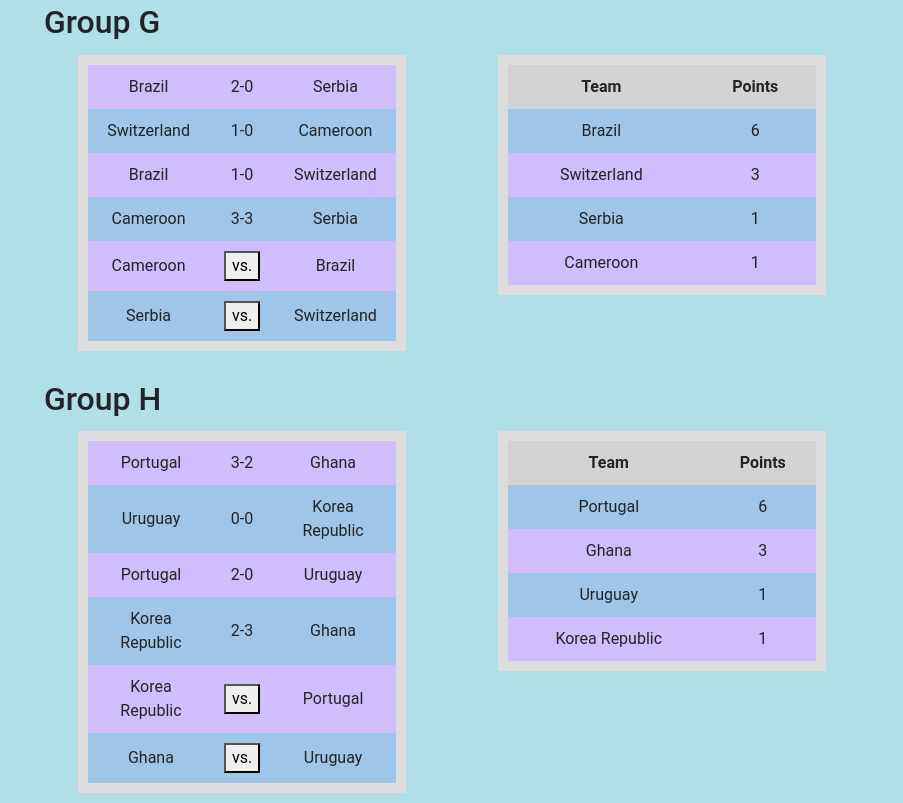
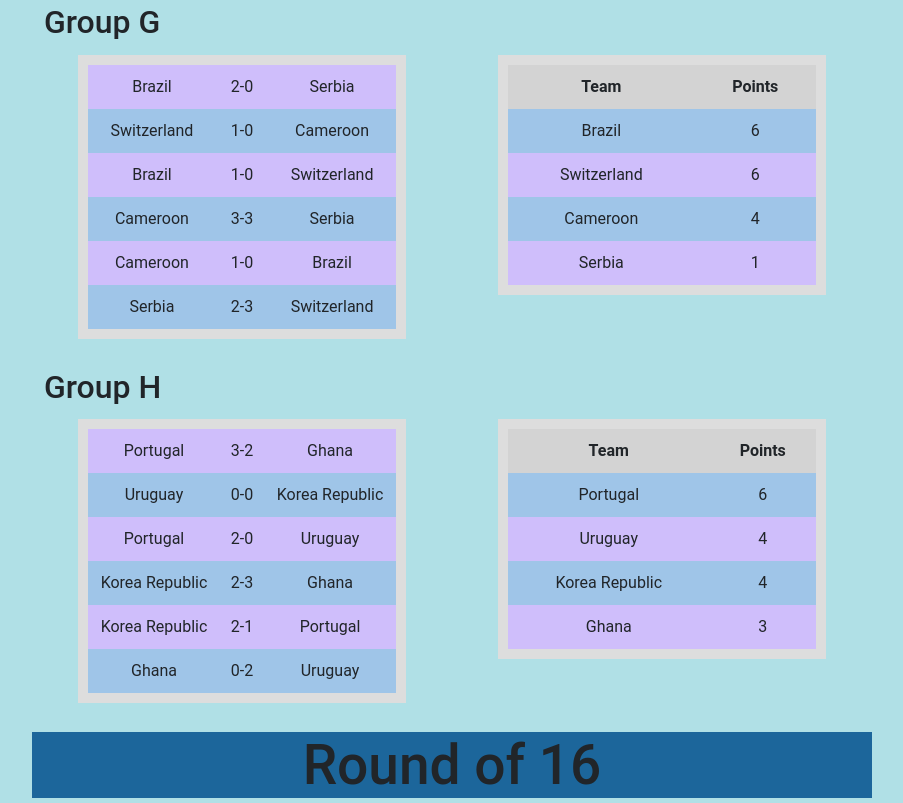
Before and after one commit to chuyo74/wc2022, a plain HTML site: page Group stages.html in a window 1280 px wide. Shown: the part 2351-3154 px from the top of the page, without its empty margins (313-1216 px from the left). Drawn offline with nearby package versions, Linux system fonts and the light colour scheme.

Commit message:
Update Group stages.html

```diff
--- a/Group stages.html
+++ b/Group stages.html
@@ -499,12 +499,12 @@
                             </tr>
                             <tr>
                                 <td class="first">Cameroon</td>
-                                <td><button id="41" onclick="updateResult(41)">vs.</button></td>
+                                <td>1-0</td>
                                 <td class="second">Brazil</td>
                             </tr>
                             <tr>
                                 <td class="first">Serbia</td>
-                                <td><button id="42" onclick="updateResult(42)">vs.</button></td>
+                                <td>2-3</td>
                                 <td class="second">Switzerland</td>
                             </tr>
                         </table>
@@ -525,11 +525,11 @@
                             </tr>
                             <tr id="Switzerland">
                                 <td>Switzerland</td>
-                                <td class="Points">3</td>
+                                <td class="Points">6</td>
                             </tr>
                             <tr id="Cameroon">
                                 <td>Cameroon</td>
-                                <td class="Points">1</td>
+                                <td class="Points">4</td>
                             </tr>
                         </table>
                     </div>
@@ -563,12 +563,12 @@
                             </tr>
                             <tr>
                                 <td class="first">Korea Republic</td>
-                                <td><button id="47" onclick="updateResult(47)">vs.</button></td>
+                                <td>2-1</td>
                                 <td class="second">Portugal</td>
                             </tr>
                             <tr>
                                 <td class="first">Ghana</td>
-                                <td><button id="48" onclick="updateResult(48)">vs.</button></td>
+                                <td>0-2</td>
                                 <td class="second">Uruguay</td>
                             </tr>
                         </table>
@@ -589,11 +589,11 @@
                             </tr>
                             <tr id="Uruguay">
                                 <td>Uruguay</td>
-                                <td class="Points">1</td>
+                                <td class="Points">4</td>
                             </tr>
                             <tr id="Korea Republic">
                                 <td>Korea Republic</td>
-                                <td class="Points">1</td>
+                                <td class="Points">4</td>
                             </tr>
                         </table>
                     </div>
```
